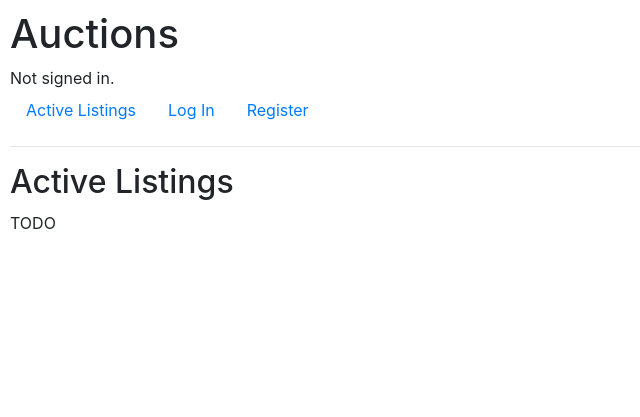
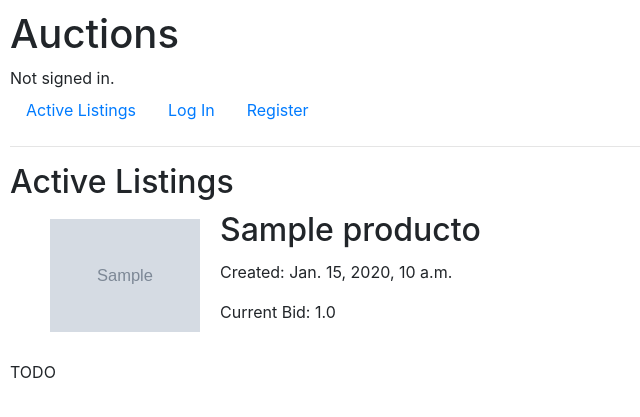
Before and after one commit to irenediaz1974/web50, a Django app: page / in a window 1280 px wide. Shown: the top 417 px of the page, without its empty margins (0-640 px from the left). Run offline with Django 3.2, Linux system fonts and the light colour scheme; tables that the repository leaves empty hold one stand-in row (values such as "Sample post"); grey boxes marked "Sample" are stand-in pictures.

Commit message:
Active listing task

```diff
--- a/projects/2020/x/commerce/auctions/models.py
+++ b/projects/2020/x/commerce/auctions/models.py
@@ -29,7 +29,8 @@ class Subasta(models.Model):
         return self.s_nombre
 
 class Imagen(models.Model):
-    imagen = models.ImageField(upload_to='media')
+
+    imagen = models.ImageField(upload_to='img')
     i_descrip = models.TextField()
 
     def __str__(self):
--- a/projects/2020/x/commerce/auctions/static/auctions/styles.css
+++ b/projects/2020/x/commerce/auctions/static/auctions/styles.css
@@ -6,3 +6,18 @@ body {
 h2 {
     margin-bottom: 10px;
 }
+
+.listing {
+    display: flex;
+    align-items: center;
+    margin-bottom: 20px;
+}
+
+.listing-image img {
+    max-width: 150px;
+    margin-right: 20px;
+}
+
+.listing-details {
+    flex: 1;
+}
--- a/projects/2020/x/commerce/auctions/templates/auctions/index.html
+++ b/projects/2020/x/commerce/auctions/templates/auctions/index.html
@@ -3,5 +3,23 @@
 {% block body %}
     <h2>Active Listings</h2>
 
+      {% if productos %}
+    <ul>
+      {% for producto in productos %}
+        <div class="listing">
+          <div class="listing-image">
+            <img src="{{ MEDIA_URL }}{{ producto.id_imagen__imagen}}" alt="{{ producto.p_nombre }}">
+          </div>
+          <div class="listing-details">
+            <h2>{{ producto.p_nombre }}</h2>
+            <p>Created: {{ producto.subasta__s_fecha_ini}}</p>
+            <p>Current Bid: {{ producto.p_monto_ini }}</p>
+          </div>
+        </div>
+      {% endfor %}
+    </ul>
+  {% else %}
+    <p>No active auctions available.</p>
+  {% endif %}
     TODO
 {% endblock %}
--- a/projects/2020/x/commerce/auctions/urls.py
+++ b/projects/2020/x/commerce/auctions/urls.py
@@ -1,4 +1,6 @@
 from django.urls import path
+from django.conf import settings
+from django.conf.urls.static import static
 
 from . import views
 
@@ -11,3 +13,6 @@ urlpatterns = [
     path('add_subasta', views.add_subasta, name='add_subasta'),
     path("register", views.register, name="register")
 ]
+
+if settings.DEBUG:
+    urlpatterns += static(settings.MEDIA_URL, document_root=settings.MEDIA_ROOT)
--- a/projects/2020/x/commerce/auctions/views.py
+++ b/projects/2020/x/commerce/auctions/views.py
@@ -7,12 +7,24 @@ from django.urls import reverse
 from .forms import Producto_form, Categoria_form, Imagen_form, Subasta_form
 from .models import User , Producto , Subasta, Imagen
 from django.contrib import messages
-
+from django.conf import settings
+import os
 
 
 
 def index(request):
-    return render(request, "auctions/index.html")
+
+    productos = Producto.objects.filter(subasta__s_estado=True).select_related('subasta', 'id_imagen').values('p_nombre', 'p_descrip', 'p_monto_ini','id_imagen__imagen', 'subasta__s_fecha_ini')
+    for producto in productos:
+        producto['id_imagen__imagen'] = producto['id_imagen__imagen'].replace('media/', '')
+    context = {
+        'productos': productos,
+        'MEDIA_URL': settings.MEDIA_URL,
+    }
+    print(os.path.join(settings.BASE_DIR, 'media'))
+    print('Esta es la direccion:', settings.MEDIA_URL)
+    return render(request, "auctions/index.html", context)
+
 
 @login_required
 def categories(request):
--- a/projects/2020/x/commerce/commerce/settings.py
+++ b/projects/2020/x/commerce/commerce/settings.py
@@ -63,6 +63,7 @@ TEMPLATES = [
                 'django.template.context_processors.debug',
                 'django.template.context_processors.request',
                 'django.contrib.auth.context_processors.auth',
+                'django.template.context_processors.media',
                 'django.contrib.messages.context_processors.messages',
             ],
         },
@@ -126,5 +127,5 @@ USE_TZ = True
 
 STATIC_URL = '/static/'
 
-MEDIA_ROOT = os.path.join(BASE_DIR, '/media')
+MEDIA_ROOT = os.path.join(BASE_DIR, 'media')
 MEDIA_URL = '/media/'
```
Also changed, not shown: projects/2020/x/commerce/README.md, projects/2020/x/commerce/auctions/migrations/0008_alter_comentario_c_fecha_alter_imagen_imagen_and_more.py (added), projects/2020/x/commerce/media/img/coat.png (added).
